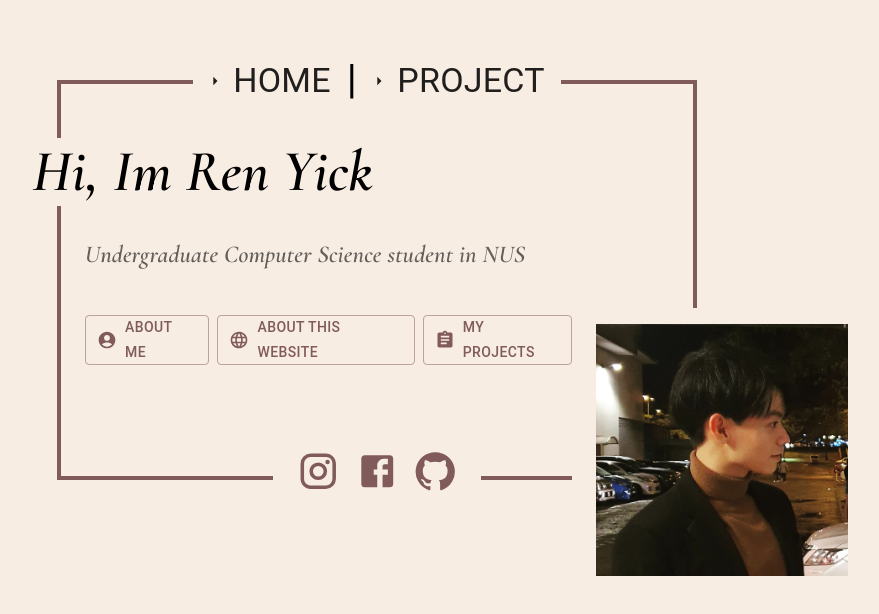
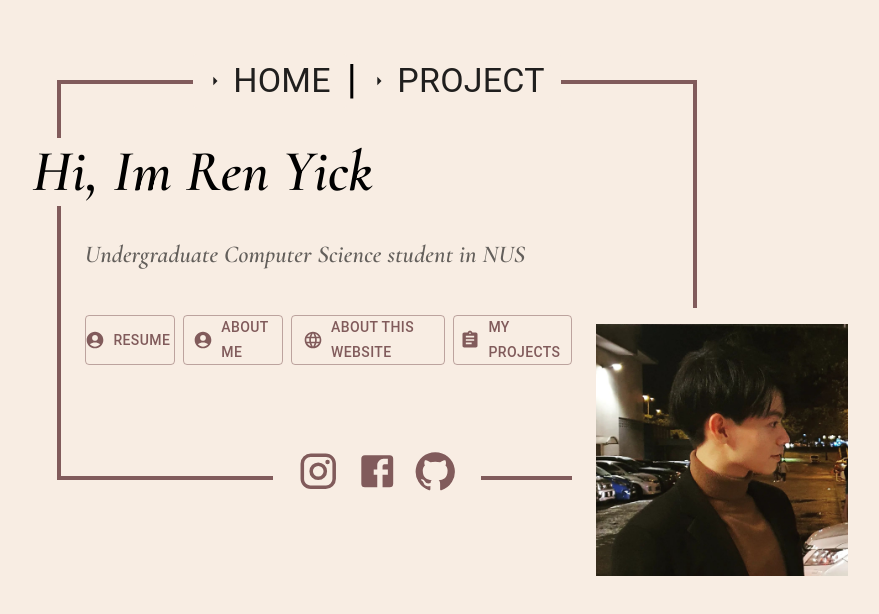
Before and after one commit to ItsMeNengYi/portfolio, a Next.js app: page / in a window 1280 px wide. Shown: the top 614 px of the page, without its empty margins (263-1142 px from the left). Built offline with nearby package versions, Linux system fonts and the light colour scheme.

Commit message:
upload resume

```diff
--- a/src/components/Introduction.js
+++ b/src/components/Introduction.js
@@ -43,6 +43,7 @@
             </Typography>
             <ThemeProvider theme={theme}>
                 <Stack sx={{paddingTop:"40px",maxHeight:"50px"}}direction={{ xs: 'column', sm: 'row' }} spacing={1}>
+                    <Button  href='https://drive.google.com/file/d/1sIqRAVJQP-qfM66NUh9qMz4hDmcO-eWf/view?usp=sharing' variant="outlined" startIcon={<AccountCircleIcon/>}>Resume</Button>
                     <Button  href='/aboutMe' variant="outlined" startIcon={<AccountCircleIcon/>}>About me</Button>
                     <Button href='/aboutWebsite' variant="outlined" startIcon={<LanguageIcon/>}>About this Website</Button>
                     <Button href='/project' variant="outlined" startIcon={<AssignmentIcon/>}>My Projects</Button>
```
